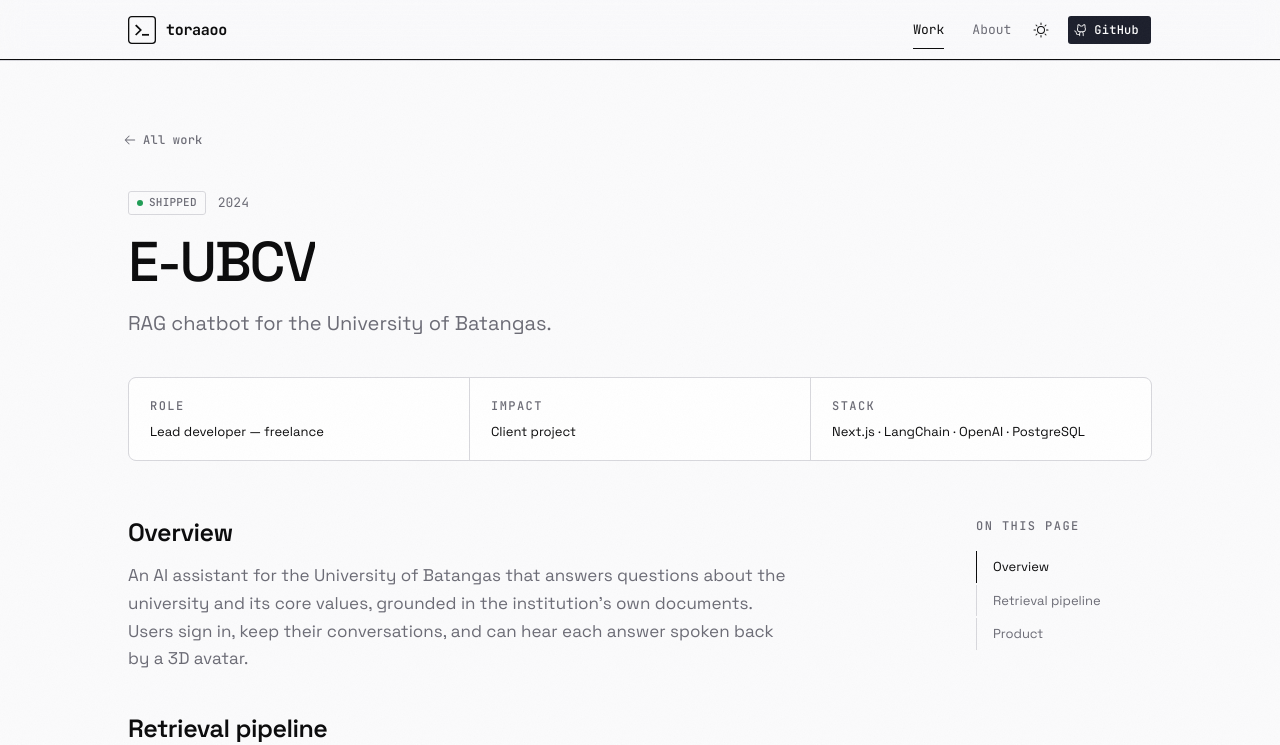
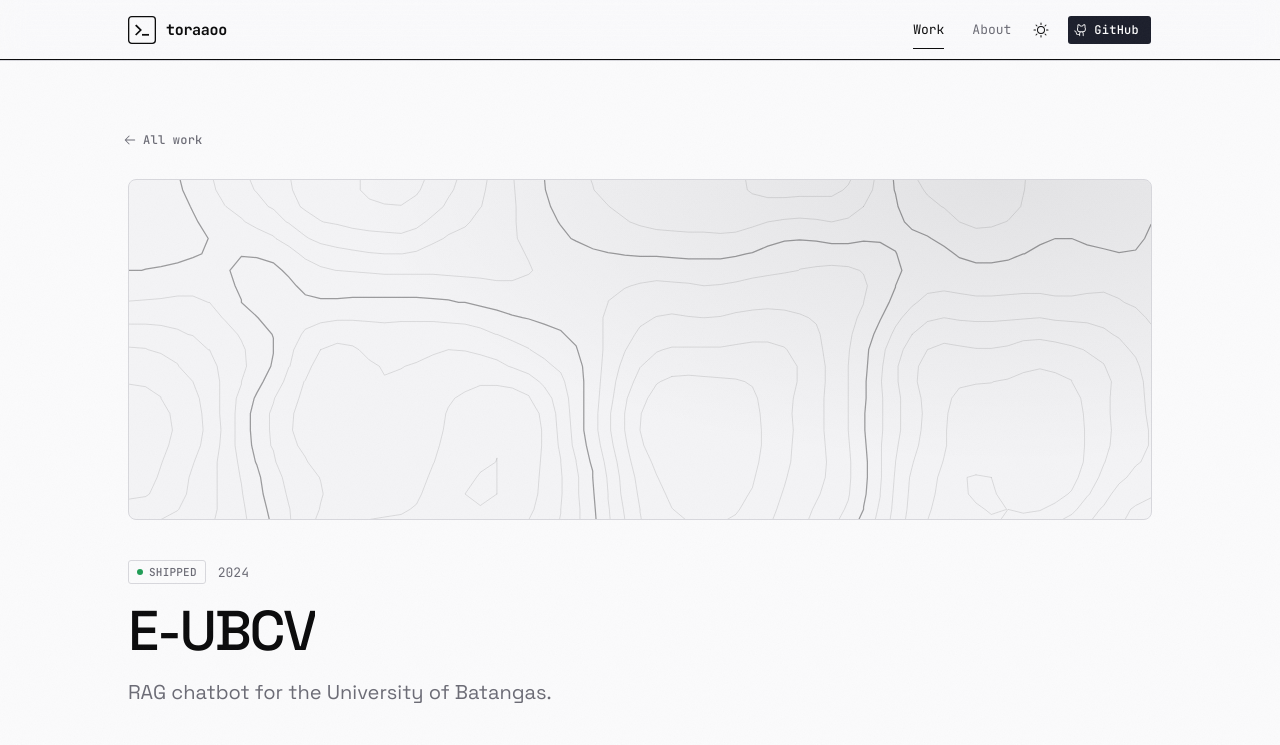
Before and after one commit to toraaoo/portfolio, a Next.js app: page /work/e-ubcv in a window 1280 px wide. Shown: the top 745 px of the page. Built offline with nearby package versions, Linux system fonts and the light colour scheme.

Commit message:
feat(work): cover banner and spec cards

```diff
--- a/components/spec-grid.tsx
+++ b/components/spec-grid.tsx
@@ -1,7 +1,6 @@
 "use client"
 
 import { motion } from "motion/react"
-import { Item, ItemContent, ItemDescription } from "@/components/item"
 import { Kicker } from "@/components/kicker"
 import { fadeUp, group, viewportOnce } from "@/lib/motion"
 import { cn } from "@/lib/utils"
@@ -14,29 +13,32 @@ function SpecGrid({
   className?: string
 }) {
   return (
-    <motion.div
+    <motion.dl
       variants={group}
       initial="hidden"
       whileInView="show"
       viewport={viewportOnce}
-      className={cn(
-        "grid gap-px overflow-hidden rounded-xl border border-border bg-border sm:grid-cols-3",
-        className
-      )}
+      className={cn("grid gap-3 sm:grid-cols-3", className)}
     >
       {specs.map((spec) => (
-        <motion.div key={spec.label} variants={fadeUp}>
-          <Item className="h-full items-start rounded-none bg-card px-5 py-4.5 transition-colors hover:bg-accent">
-            <ItemContent className="gap-2">
-              <Kicker>{spec.label}</Kicker>
-              <ItemDescription className="text-sm leading-snug text-foreground">
-                {spec.value}
-              </ItemDescription>
-            </ItemContent>
-          </Item>
+        <motion.div
+          key={spec.label}
+          variants={fadeUp}
+          className="group relative overflow-hidden rounded-xl border border-border bg-card px-5 py-4.5 transition-colors duration-200 hover:border-brand/40"
+        >
+          <span
+            aria-hidden
+            className="absolute top-0 left-5 h-0.5 w-5 bg-brand transition-[width] duration-300 ease-out group-hover:w-10"
+          />
+          <dt>
+            <Kicker>{spec.label}</Kicker>
+          </dt>
+          <dd className="mt-2.5 font-heading text-md leading-snug font-medium">
+            {spec.value}
+          </dd>
         </motion.div>
       ))}
-    </motion.div>
+    </motion.dl>
   )
 }
 
--- a/features/work/components/index.ts
+++ b/features/work/components/index.ts
@@ -1,4 +1,5 @@
 export { ProjectCard } from "@/features/work/components/project-card"
+export { ProjectCover } from "@/features/work/components/project-cover"
 export { ProjectGallery } from "@/features/work/components/project-gallery"
 export { ProjectRow } from "@/features/work/components/project-row"
 export { ProjectStatusBadge } from "@/features/work/components/project-status"
--- a/features/work/project-page.tsx
+++ b/features/work/project-page.tsx
@@ -22,7 +22,7 @@ import { Prose, ProseHeading, ProseParagraph } from "@/components/prose"
 import { ProseToc } from "@/components/prose-toc"
 import { SpecGrid } from "@/components/spec-grid"
 
-import { ProjectStatusBadge } from "@/features/work/components"
+import { ProjectCover, ProjectStatusBadge } from "@/features/work/components"
 import type { Project } from "@/lib/content"
 import { routes } from "@/lib/routes"
 import { slugify } from "@/lib/slug"
@@ -54,8 +54,18 @@ function ProjectPage({ project, next }: { project: Project; next: Project }) {
           All work
         </ButtonLink>
 
+        <Reveal className="mt-6">
+          <ProjectCover
+            seed={project.slug}
+            image={project.cover}
+            sizes="(min-width: 1080px) 1024px, 100vw"
+            priority
+            className="aspect-[16/7] rounded-xl border border-border sm:aspect-[21/7]"
+          />
+        </Reveal>
+
         <RevealGroup>
-          <RevealItem className="mt-9 flex items-center gap-3">
+          <RevealItem className="mt-10 flex items-center gap-3">
             <ProjectStatusBadge status={project.status} />
             <span className="font-mono text-sm text-muted-foreground">
               {project.year}
```
